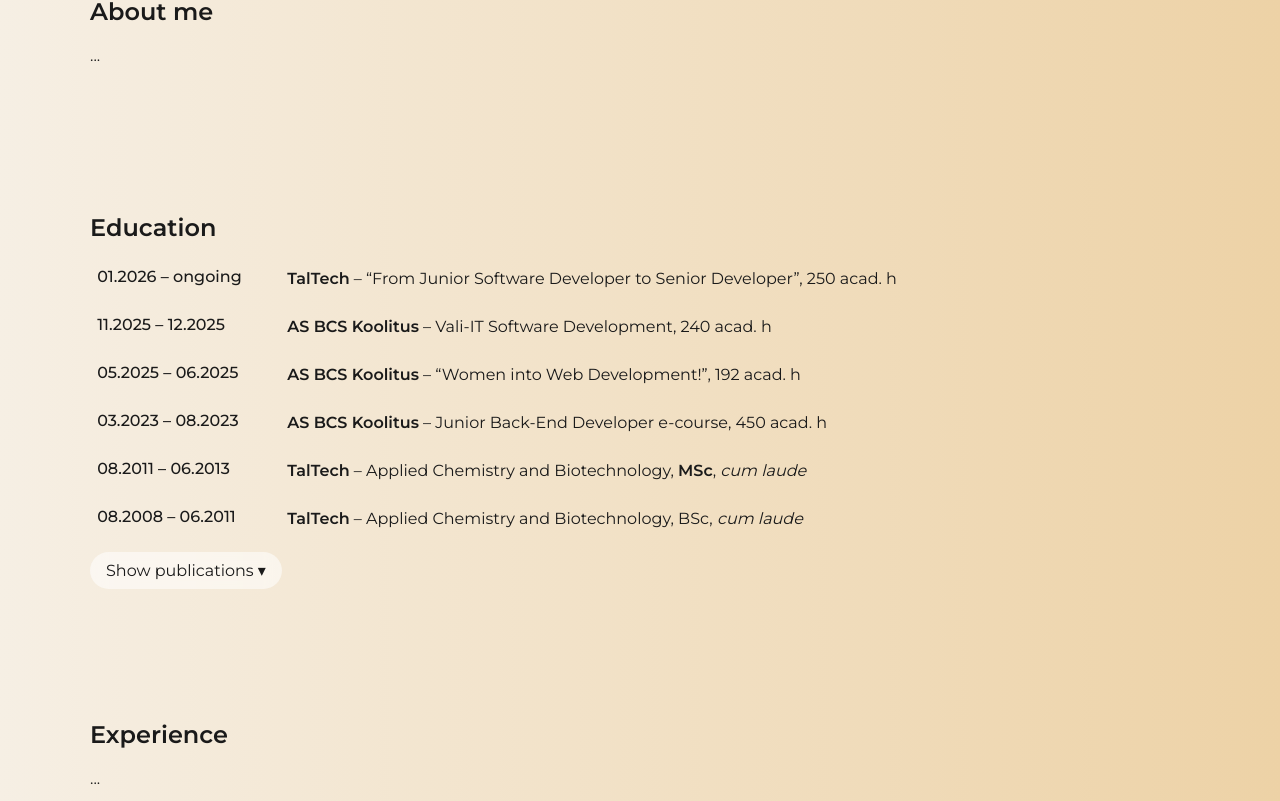
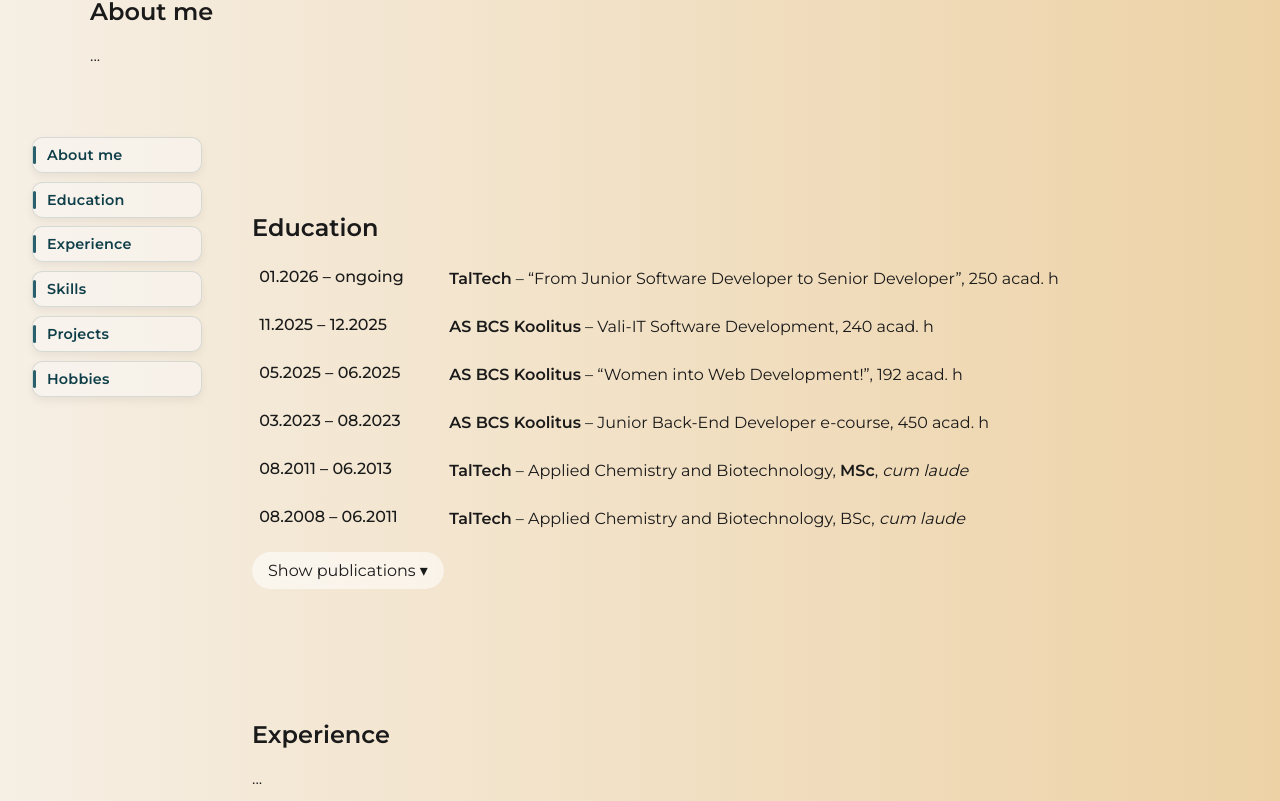
Before and after one commit to KatharinaMat/my-portfolio, a Nuxt app: page / in a window 1280 px wide. Shown: the part 519-1320 px from the top of the page. Built offline with nearby package versions, Linux system fonts and the light colour scheme; a web font is replaced by a local one.

Commit message:
feat: add two-column layout with sticky sidebar navigation from Education onward

```diff
--- a/app/assets/css/main.css
+++ b/app/assets/css/main.css
@@ -173,64 +173,7 @@
   font-size: clamp(1rem, 1.6vw, 1.25rem);
 }
 
-/* =================================
-   BOOKMARKS
-   ================================= */
 
-/* Soft card links */
-.bookmark {
-  display: flex;
-  align-items: center;
-  justify-content: flex-start;
-  white-space: normal;
-  text-decoration: none;
-  min-width: 0;
-
-  background: rgba(248, 246, 242, 0.72);
-  border: 1px solid rgba(15, 63, 73, 0.14);
-  box-shadow: 0 10px 22px rgba(0, 0, 0, 0.08);
-
-  padding: 10px 14px 10px 16px;
-  border-radius: 14px;
-
-  color: #0f3f49;
-  font-weight: 600;
-  letter-spacing: 0.2px;
-
-  position: relative;
-  overflow: hidden;
-
-  transition: transform 160ms ease, box-shadow 160ms ease, border-color 160ms ease,
-    background-color 160ms ease;
-}
-
-.bookmark::before {
-  content: "";
-  position: absolute;
-  left: 0;
-  top: 10px;
-  bottom: 10px;
-  width: 4px;
-  border-radius: 999px;
-  background: #134f5c;
-  opacity: 0.9;
-}
-
-.bookmark::after {
-  content: none;
-}
-
-.bookmark:hover {
-  transform: translateY(-1px);
-  border-color: rgba(15, 63, 73, 0.22);
-  box-shadow: 0 14px 26px rgba(0, 0, 0, 0.11);
-  background: rgba(248, 246, 242, 0.84);
-}
-
-.bookmark:focus-visible {
-  outline: 3px solid rgba(19, 79, 92, 0.28);
-  outline-offset: 3px;
-}
 
 /* =================================
    FIXED UI: Language switch
@@ -288,9 +231,66 @@
   outline: 3px solid rgba(19, 79, 92, 0.28);
   outline-offset: 3px;
 }
+/* =================================
+  BOOKMARKS
+   ================================= */
+/* Soft card links */
+.bookmark {
+  display: flex;
+  align-items: center;
+  justify-content: flex-start;
+  white-space: normal;
+  text-decoration: none;
+  min-width: 0;
+
+  background: rgba(248, 246, 242, 0.72);
+  border: 1px solid rgba(15, 63, 73, 0.14);
+  box-shadow: 0 10px 22px rgba(0, 0, 0, 0.08);
+
+  padding: 10px 14px 10px 16px;
+  border-radius: 14px;
+
+  color: #0f3f49;
+  font-weight: 600;
+  letter-spacing: 0.2px;
+
+  position: relative;
+  overflow: hidden;
+
+  transition: transform 160ms ease, box-shadow 160ms ease, border-color 160ms ease,
+  background-color 160ms ease;
+}
+
+
+
+.bookmark::before {
+  content: "";
+  position: absolute;
+  left: 0;
+  top: 10px;
+  bottom: 10px;
+  width: 4px;
+  border-radius: 999px;
+  background: #134f5c;
+  opacity: 0.9;
+}
+
+.bookmark::after { content: none; }
+
+.bookmark:hover {
+    transform: translateY(-1px);
+    border-color: rgba(15, 63, 73, 0.22);
+    box-shadow: 0 14px 26px rgba(0, 0, 0, 0.11);
+    background: rgba(248, 246, 242, 0.84);
+ }
+
+.bookmark:focus-visible {
+  outline: 3px solid rgba(19, 79, 92, 0.28);
+  outline-offset: 3px;
+}
 
 /* =================================
-   FIXED UI: Social links
+  FIXED UI: Social links
    ================================= */
 
 .social {
@@ -478,3 +478,57 @@
     padding-left: 187px;
   }
 }
+/* =================================
+   STICKY NAVIGATION
+   ================================= */
+
+.sticky-navigation {
+  display: none;
+}
+
+.sections-with-sidebar {
+  display: block;
+}
+
+.sections-main {
+  min-width: 0;
+}
+
+/* Desktop only */
+@media (min-width: 860px) {
+
+  .sections-with-sidebar {
+    display: grid;
+    grid-template-columns: 170px minmax(0, 1fr);
+    column-gap: 2rem;
+    align-items: start;
+
+    padding-left: 2rem;
+    padding-right: 2rem;
+  }
+
+  .sticky-navigation {
+    position: sticky;
+    top: 110px;
+    display: flex;
+    flex-direction: column;
+    gap: 0.55rem;
+    align-self: start;
+  }
+
+  /* calmer bookmark variant */
+  .sticky-navigation .bookmark {
+    padding: 8px 12px 8px 14px;
+    font-size: 0.9rem;
+    border-radius: 10px;
+    box-shadow: 0 4px 10px rgba(0, 0, 0, 0.06);
+    background: rgba(248, 246, 242, 0.62);
+  }
+
+  .sticky-navigation .bookmark::before {
+    width: 3px;
+    top: 8px;
+    bottom: 8px;
+  }
+
+}
--- a/app/pages/index.vue
+++ b/app/pages/index.vue
@@ -127,9 +127,21 @@
   </div>
 </section>
 
+<div class="sections-with-sidebar">
+  <nav class="sticky-navigation">
+    <a href="#about" class="bookmark">{{ t("nav.about") }}</a>
+    <a href="#education" class="bookmark">{{ t("nav.education") }}</a>
+    <a href="#work" class="bookmark">{{ t("nav.work") }}</a>
+    <a href="#skills" class="bookmark">{{ t("nav.skills") }}</a>
+    <a href="#projects" class="bookmark">{{ t("nav.projects") }}</a>
+    <a href="#hobbies" class="bookmark">{{ t("nav.hobbies") }}</a>
+  </nav>
+
+  <div class="sections-main">
     <section id="education" class="section">
       <div class="section-inner">
         <h2>{{ t("nav.education") }}</h2>
+
         <div class="education-list">
           <div v-for="(item, index) in educationItems" :key="index" class="education-row">
             <div class="education-period">{{ rt(item.period) }}</div>
@@ -141,10 +153,13 @@
           <button
             type="button"
             class="publications-toggle"
-        @click="showPublications = !showPublications">
-          {{ showPublications
+            @click="showPublications = !showPublications"
+          >
+            {{
+              showPublications
                 ? t("education.hidePublications")
-        : t("education.showPublications") }}
+                : t("education.showPublications")
+            }}
             {{ showPublications ? "▴" : "▾" }}
           </button>
 
@@ -157,7 +172,6 @@
             ></div>
           </div>
         </div>
-
       </div>
     </section>
 
@@ -188,6 +202,9 @@
         <p>...</p>
       </div>
     </section>
+  </div>
+</div>
+
   </main>
 </template>
 
```
Lines whose indentation alone changed are shown as unchanged.
